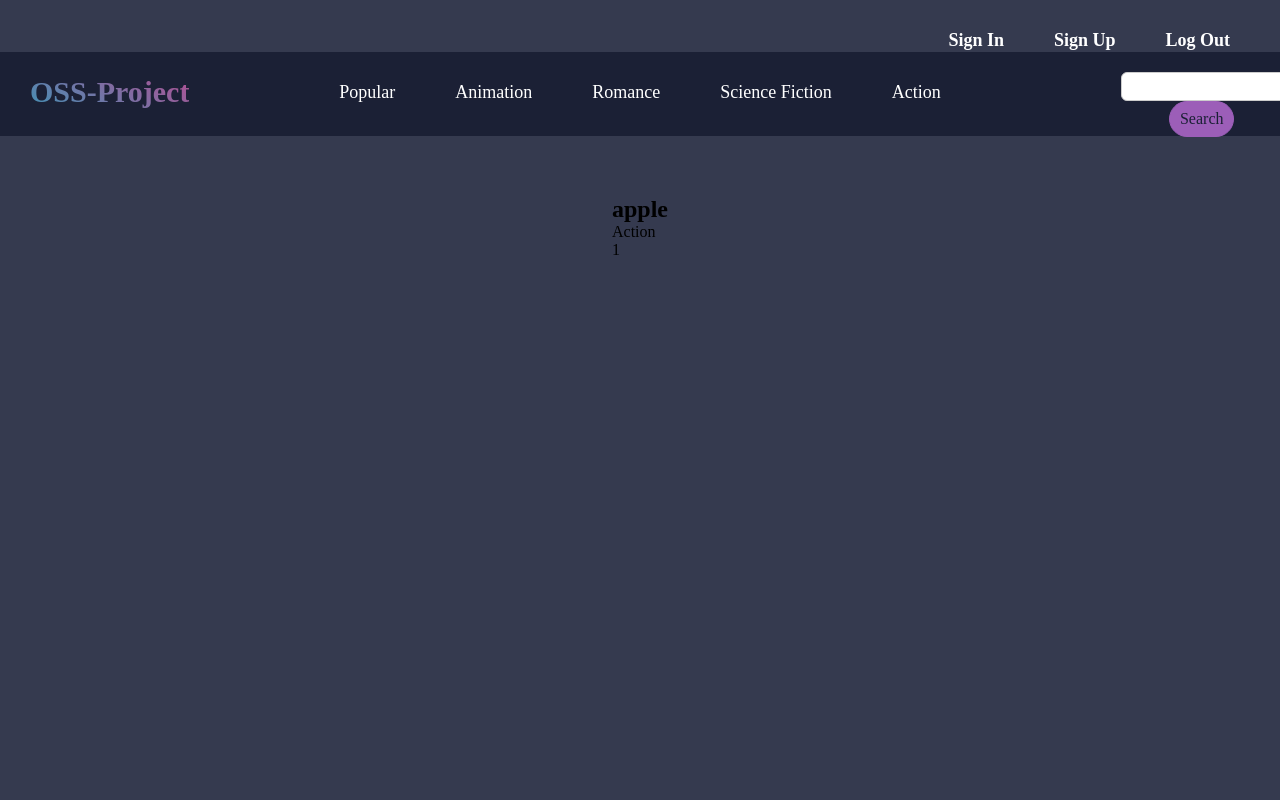
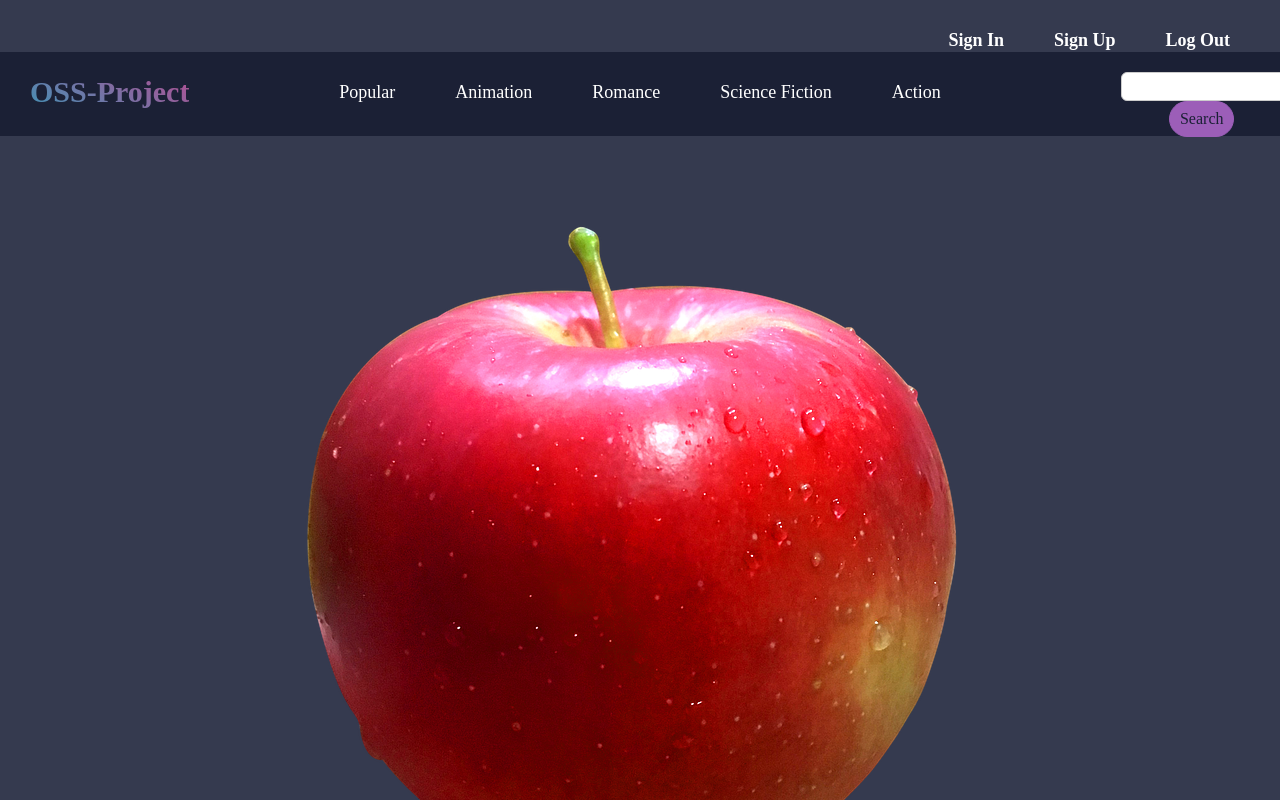
Before and after one commit to khu-open-source/movie-client, a JavaScript app: page /action in a window 1280 px wide. Shown: the top 800 px of the page. Built offline with nearby package versions, Linux system fonts and the light colour scheme.

Commit message:
fix: change poster->img #movieinfo/list.js

```diff
--- a/src/components/Movies/MovieInfo.js
+++ b/src/components/Movies/MovieInfo.js
@@ -1,9 +1,13 @@
 import './movieinfo.css';
+
+// import styled from 'styled-components';
 
 const MovieInfo = (props) => (
   <div className="movie-info">
     <li className="movie-list">
-      <div className="movie-poster">{props.poster}</div>
+      <div className="movie-poster">
+        <img alt="movieIMG" src={props.img} />
+      </div>
       <h2 className="movie-title">{props.title}</h2>
       <div className="movie-genre">{props.genre}</div>
       <div className="movie-rank">{props.rank}</div>
--- a/src/components/Movies/MovieList.js
+++ b/src/components/Movies/MovieList.js
@@ -3,7 +3,7 @@ import MovieInfo from './MovieInfo';
 const MovieList = (props) => (
   <ul>
     {props.movies.map((movie) => (
-      <MovieInfo key={movie.id} poster={movie.poster} title={movie.title} genre={movie.genre} rank={movie.rank} />
+      <MovieInfo key={movie.id} img={movie.img} title={movie.title} genre={movie.genre} rank={movie.rank} />
     ))}
   </ul>
 );
```
